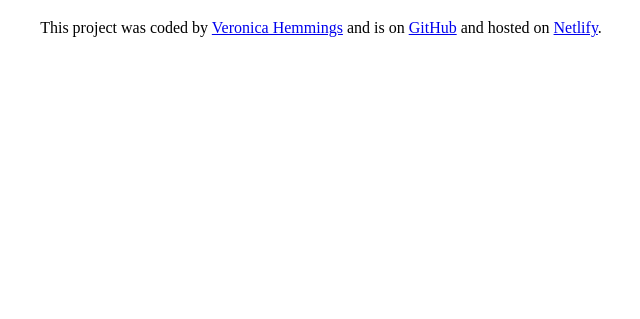
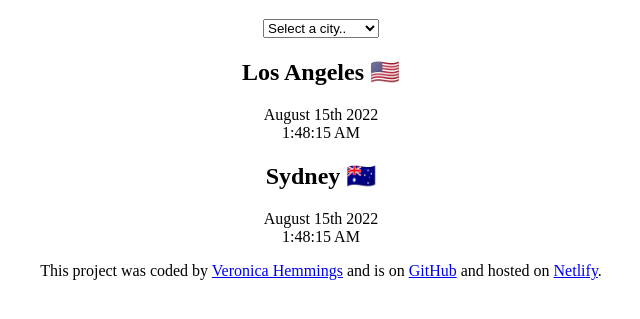
Before and after one commit to Ver-grit/the-world-dial, a plain HTML site: page index.html in a window 1280 px wide. Shown: the part 61-380 px from the top of the page, without its empty margins (319-959 px from the left). Drawn offline with Linux system fonts and the light colour scheme.

Commit message:
Added Basic Html

```diff
--- a/index.html
+++ b/index.html
@@ -2,16 +2,48 @@
 <html lang="en">
   <head>
     <meta charset="UTF-8" />
+    <meta http-equiv="X-UA-Compatible" content="IE=edge" />
     <meta name="viewport" content="width=device-width, initial-scale=1.0" />
+    <link rel="stylesheet" href="css/style.css" />
     <title>The World Dial</title>
     <style>
       body {
         text-align: center;
       }
+      .container {
+        max-width: 600px;
+        margin: 0 auto;
+      }
+      .city {
+        margin-top: 20px;
+      }
     </style>
   </head>
   <body>
-    <h1>The World Dial</h1>
+    <div class="container">
+      <h1>The World Dial</h1>
+
+      <select>
+        <option value="">Select a city..</option>
+        <option value="los-angeles">Los Angeles 🇺🇸</option>
+        <option value="sydney">Sydney 🇦🇺</option>
+        <option value="london">London 🇬🇧</option>
+        <option value="new-york">New York 🇺🇸</option>
+        <option value="auckland">Auckland 🇳🇿</option>
+      </select>
+
+      <div class="city" id="los-angeles">
+        <h2>Los Angeles 🇺🇸</h2>
+        <div class="date">August 15th 2022</div>
+        <div class="time">1:48:15 AM</div>
+      </div>
+
+      <div class="city" id="sydney">
+        <h2>Sydney 🇦🇺</h2>
+        <div class="date">August 15th 2022</div>
+        <div class="time">1:48:15 AM</div>
+      </div>
+    </div>
 
     <footer>
       <p>
@@ -27,5 +59,7 @@
         <a href="https://theworlddial.netlify.app" target="_blank">Netlify</a>.
       </p>
     </footer>
+
+    <script src="javascript/index.js"></script>
   </body>
 </html>
```
